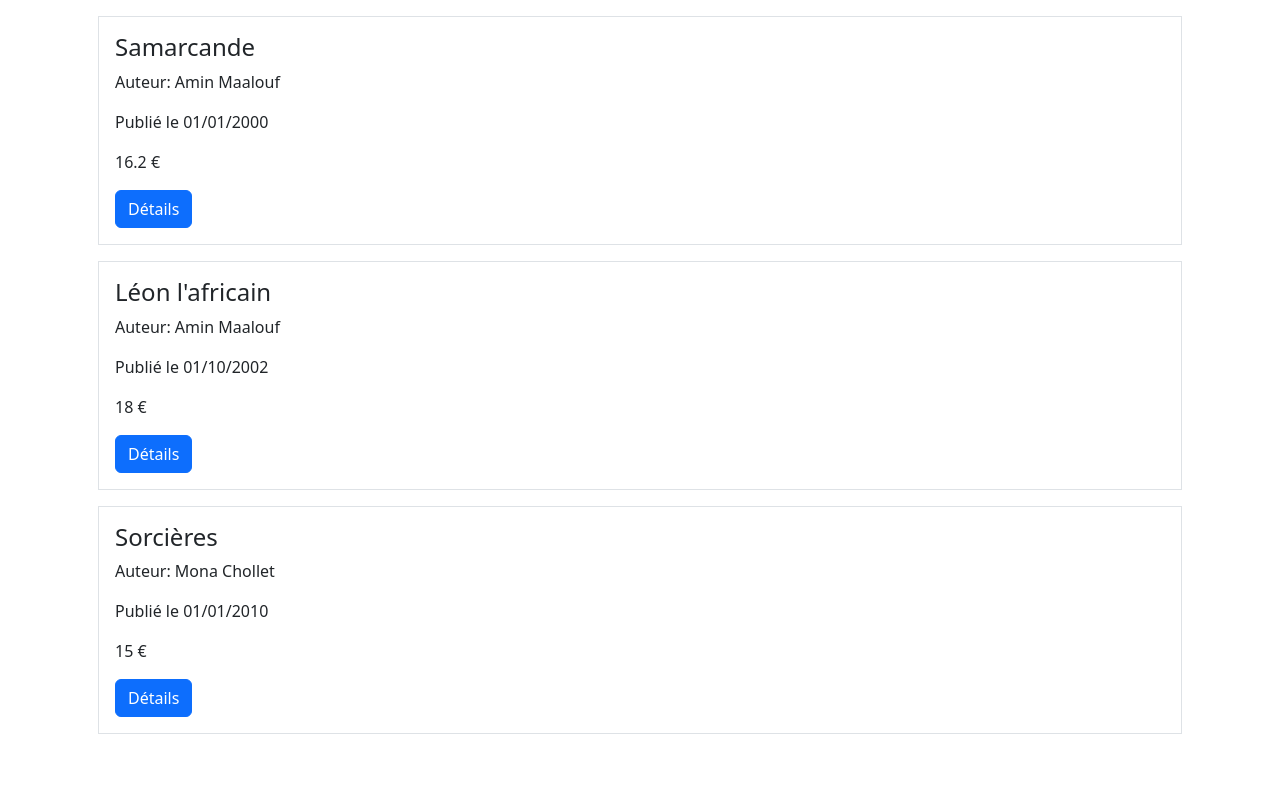
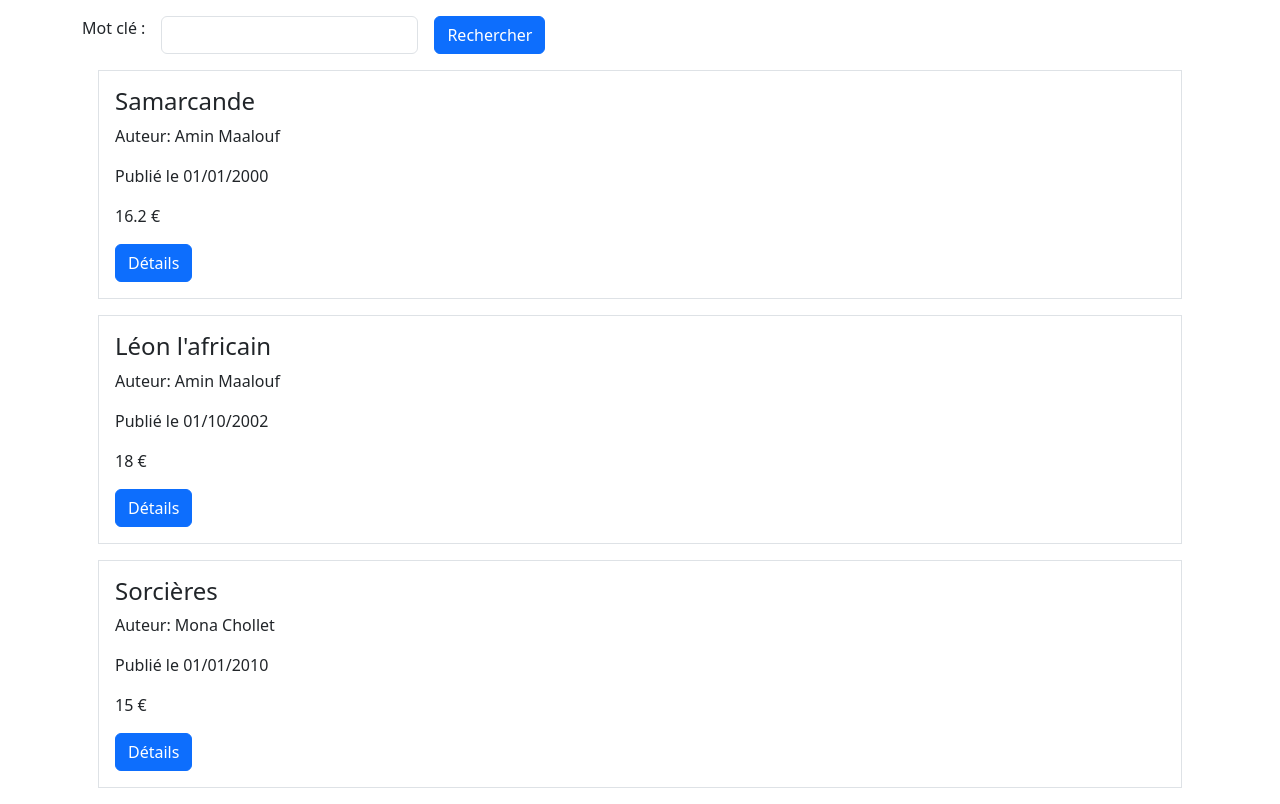
Before and after one commit to Cameliaasb/bookshop-angular, an Angular app: page / in a window 1280 px wide. Built offline with nearby package versions, Linux system fonts and the light colour scheme.

Commit message:
search bar

```diff
--- a/src/app/app.module.ts
+++ b/src/app/app.module.ts
@@ -5,12 +5,14 @@ import { AppRoutingModule } from './app-routing.module';
 import { AppComponent } from './app.component';
 import { ListbooksComponent } from './listbooks/listbooks.component';
 import { BookdetailsComponent } from './bookdetails/bookdetails.component';
+import { SearchBooksComponent } from './search-books/search-books.component';
 
 @NgModule({
   declarations: [
     AppComponent,
     ListbooksComponent,
-    BookdetailsComponent
+    BookdetailsComponent,
+    SearchBooksComponent
   ],
   imports: [
     BrowserModule,
--- a/src/app/listbooks/listbooks.component.html
+++ b/src/app/listbooks/listbooks.component.html
@@ -1,7 +1,9 @@
 
 <div class="container mt-3">
+  <app-search-books
+  (filterBooks)="filteredBooks($event)"></app-search-books>
 
-  <div *ngFor="let b of books" class="border p-3 m-3">
+  <div *ngFor="let b of displayedBooks" class="border p-3 m-3">
     <h4> {{ b.title }} </h4>
     <p> Auteur: {{ b.author}} </p>
     <p> Publié le {{ b.publication_date}} </p>
--- a/src/app/listbooks/listbooks.component.ts
+++ b/src/app/listbooks/listbooks.component.ts
@@ -14,13 +14,21 @@ export class ListbooksComponent {
     new Book(2, "https://www.livredepoche.com/sites/default/files/styles/manual_crop_269_435/public/images/livres/couv/9782253041931-001-T.jpeg?itok=3Qx9jqeh", "Léon l'africain", "Amin Maalouf",  "01/10/2002",  18 ),
     new Book(3, "https://m.media-amazon.com/images/I/71DeedEBh9L._AC_UF1000,1000_QL80_.jpg", "Sorcières",  "Mona Chollet",  "01/01/2010",  15 ),
   ];
+  displayedBooks = this.books;
+  filteredBooks(keyword : string){
+    this.displayedBooks = this.books.filter(b => b.author.toLowerCase().includes(keyword.toLowerCase())
+                                    || b.title.toLowerCase().includes(keyword.toLowerCase()));
+  }
+
   displayBook(book: Book) {
     this.selectedBook = book;
-  }
+  };
+
   hideCard(message : string) {
     this.selectedBook = undefined;
     console.log(message);
-  }
+  };
+
 
 
 }
--- /dev/null
+++ b/src/app/search-books/search-books.component.html
@@ -0,0 +1,11 @@
+<form class="row g-3">
+  <div class="col-auto">
+      <label for="search">Mot clé :</label>
+  </div>
+  <div class="col-auto">
+      <input type="text" class="form-control" id="search" #search />
+  </div>
+  <div class="col-auto">
+      <button type="button" class="btn btn-primary" (click)="searchBook(search.value)">Rechercher</button>
+  </div>
+</form>
--- /dev/null
+++ b/src/app/search-books/search-books.component.ts
@@ -0,0 +1,15 @@
+import { Component , EventEmitter, Input, Output} from '@angular/core';
+import { Book } from '../model/book';
+
+@Component({
+  selector: 'app-search-books',
+  templateUrl: './search-books.component.html',
+  styleUrls: ['./search-books.component.css']
+})
+export class SearchBooksComponent {
+  @Output() filterBooks = new EventEmitter<string>();
+
+  searchBook(keyword: string) {
+    this.filterBooks.emit(keyword)
+  }
+}
```
Also changed, not shown: src/app/search-books/search-books.component.css (added), 1 other file (tests, documents, lock files or other folders).
